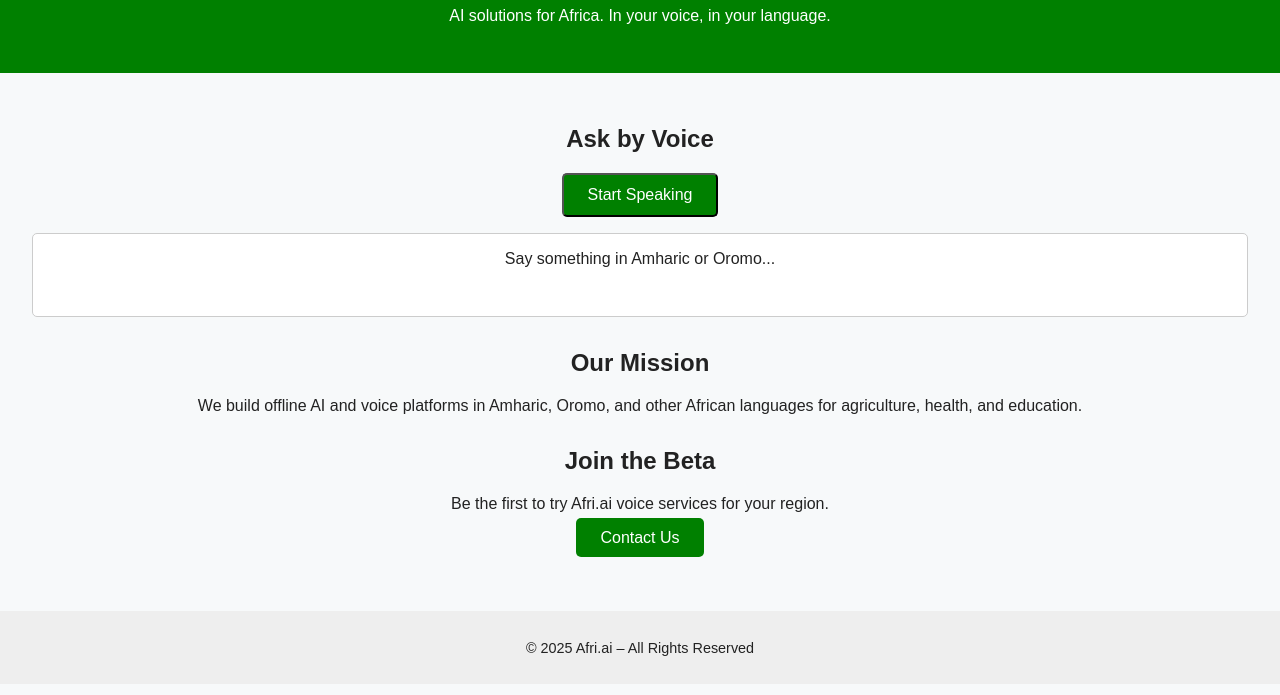
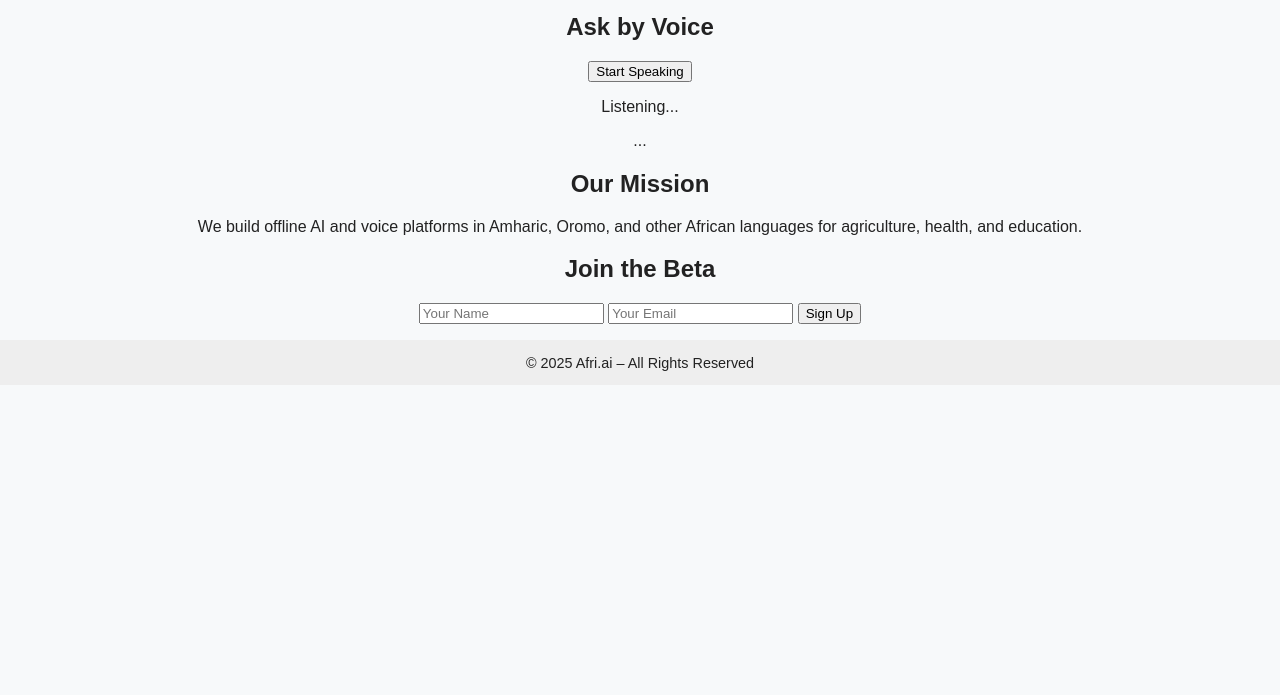
Before and after one commit to Afri-AI/Afri-AI, a plain HTML site: page index.html in a window 1280 px wide. Shown: the part 105-800 px from the top of the page. Drawn offline with Linux system fonts and the light colour scheme.

Commit message:
Update index.html

```diff
--- a/index.html
+++ b/index.html
@@ -3,33 +3,36 @@
 <head>
   <meta charset="UTF-8" />
   <meta name="viewport" content="width=device-width, initial-scale=1.0"/>
-  <title>Afri.ai – Voice AI for Africa</title>
+  <title>Afri.ai</title>
   <link rel="stylesheet" href="style.css" />
 </head>
 <body>
-  <header>
+  <div class="container">
     <h1>Afri.ai</h1>
     <p>AI solutions for Africa. In your voice, in your language.</p>
-  </header>
-  <main>
-    <section>
-      <h2>Ask by Voice</h2>
-      <button onclick="startListening()" class="btn">Start Speaking</button>
-      <p id="transcript" class="transcript-box">Say something in Amharic or Oromo...</p>
-    </section>
-    <section>
-      <h2>Our Mission</h2>
-      <p>We build offline AI and voice platforms in Amharic, Oromo, and other African languages for agriculture, health, and education.</p>
-    </section>
-    <section>
-      <h2>Join the Beta</h2>
-      <p>Be the first to try Afri.ai voice services for your region.</p>
-      <a href="mailto:info@afri.ai" class="btn">Contact Us</a>
-    </section>
-  </main>
-  <footer>
-    <p>© 2025 Afri.ai – All Rights Reserved</p>
-  </footer>
+
+    <h2>Ask by Voice</h2>
+    <button onclick="startListening()">Start Speaking</button>
+    <p id="transcript">Listening...</p>
+    <p id="response">...</p>
+
+    <h2>Our Mission</h2>
+    <p>
+      We build offline AI and voice platforms in Amharic, Oromo, and other African languages for agriculture, health, and education.
+    </p>
+
+    <h2>Join the Beta</h2>
+    <form onsubmit="saveSignup(event)">
+      <input type="text" id="name" placeholder="Your Name" required />
+      <input type="email" id="email" placeholder="Your Email" required />
+      <button type="submit">Sign Up</button>
+    </form>
+    <p id="signup-message"></p>
+
+    <footer>&copy; 2025 Afri.ai – All Rights Reserved</footer>
+  </div>
+
   <script src="voice.js"></script>
+  <script src="signup.js"></script>
 </body>
 </html>
```
